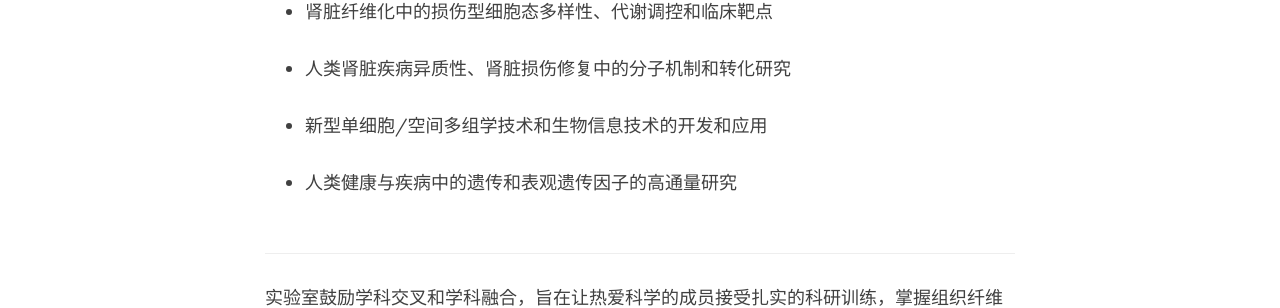
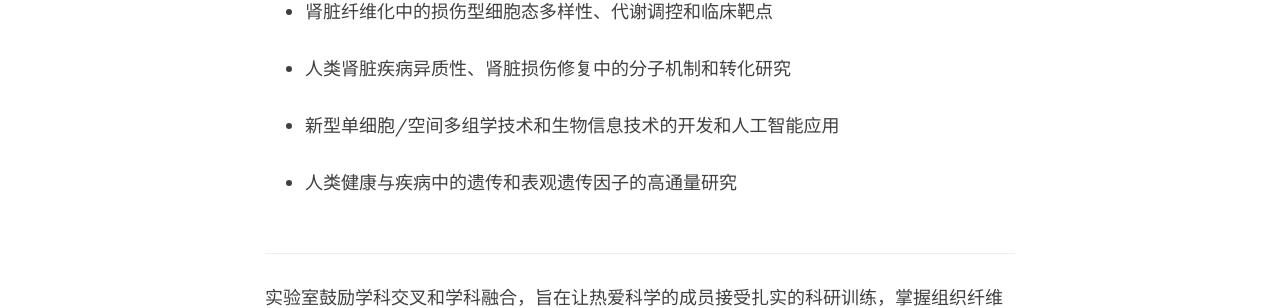
Before and after one commit to TheLiLab/thelilab.github.io, a Jekyll site: the page built from joinus.md, in a window 1280 px wide and 900 px high, scrolled down 467 px. Shown: the part 146-454 px from the top of the window. Built offline with Jekyll 4.4.1, drawn with Linux system fonts in a browser that asks for light colours; nearby versions of some CDN libraries.

Commit message:
Update joinus.md

```diff
--- a/joinus.md
+++ b/joinus.md
@@ -15,7 +15,7 @@ bigimg:
 
 - 人类肾脏疾病异质性、肾脏损伤修复中的分子机制和转化研究<br>
 
-- 新型单细胞/空间多组学技术和生物信息技术的开发和应用<br>
+- 新型单细胞/空间多组学技术和生物信息技术的开发和人工智能应用<br>
 
 - 人类健康与疾病中的遗传和表观遗传因子的高通量研究<br>
 <br>
```
